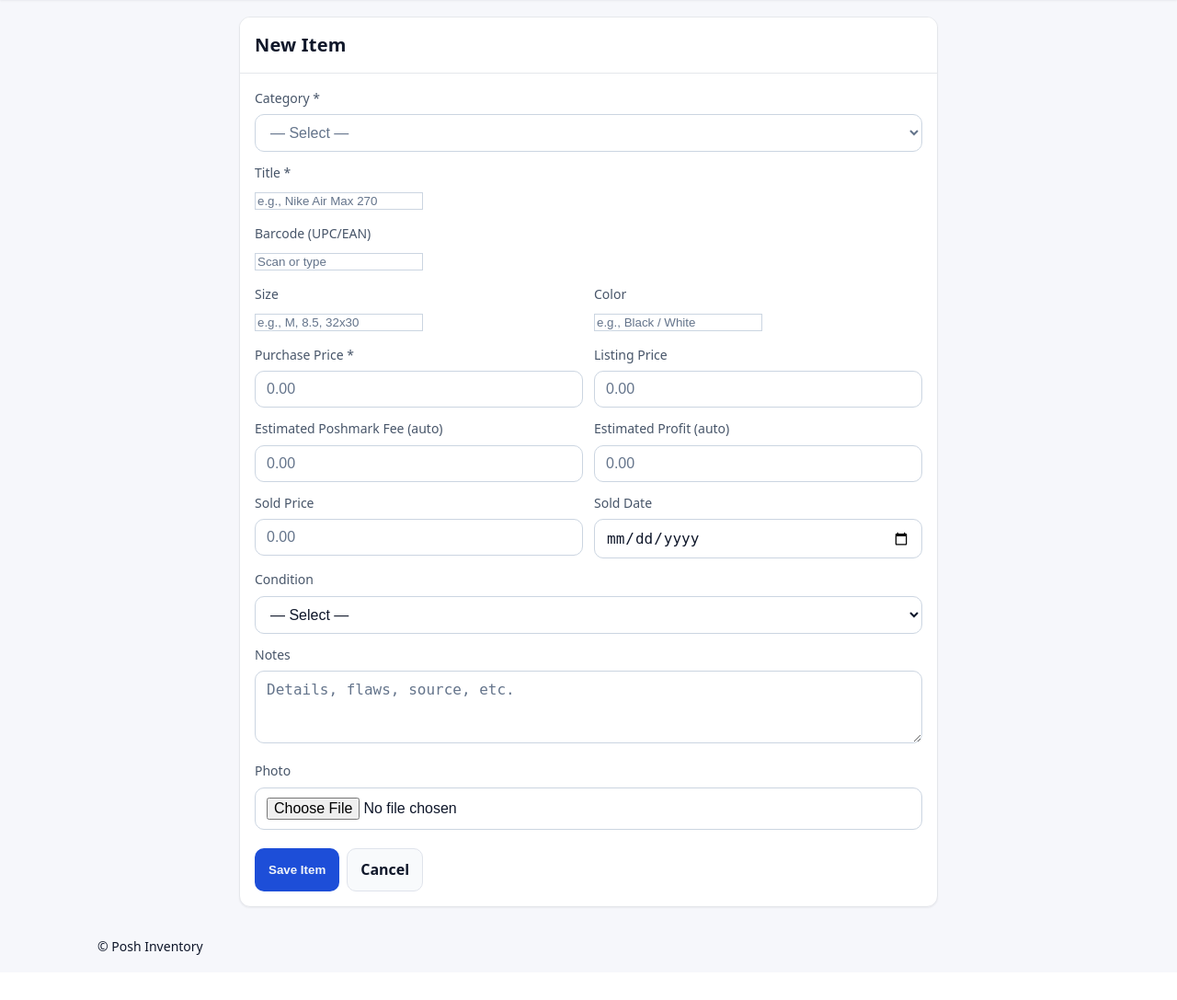
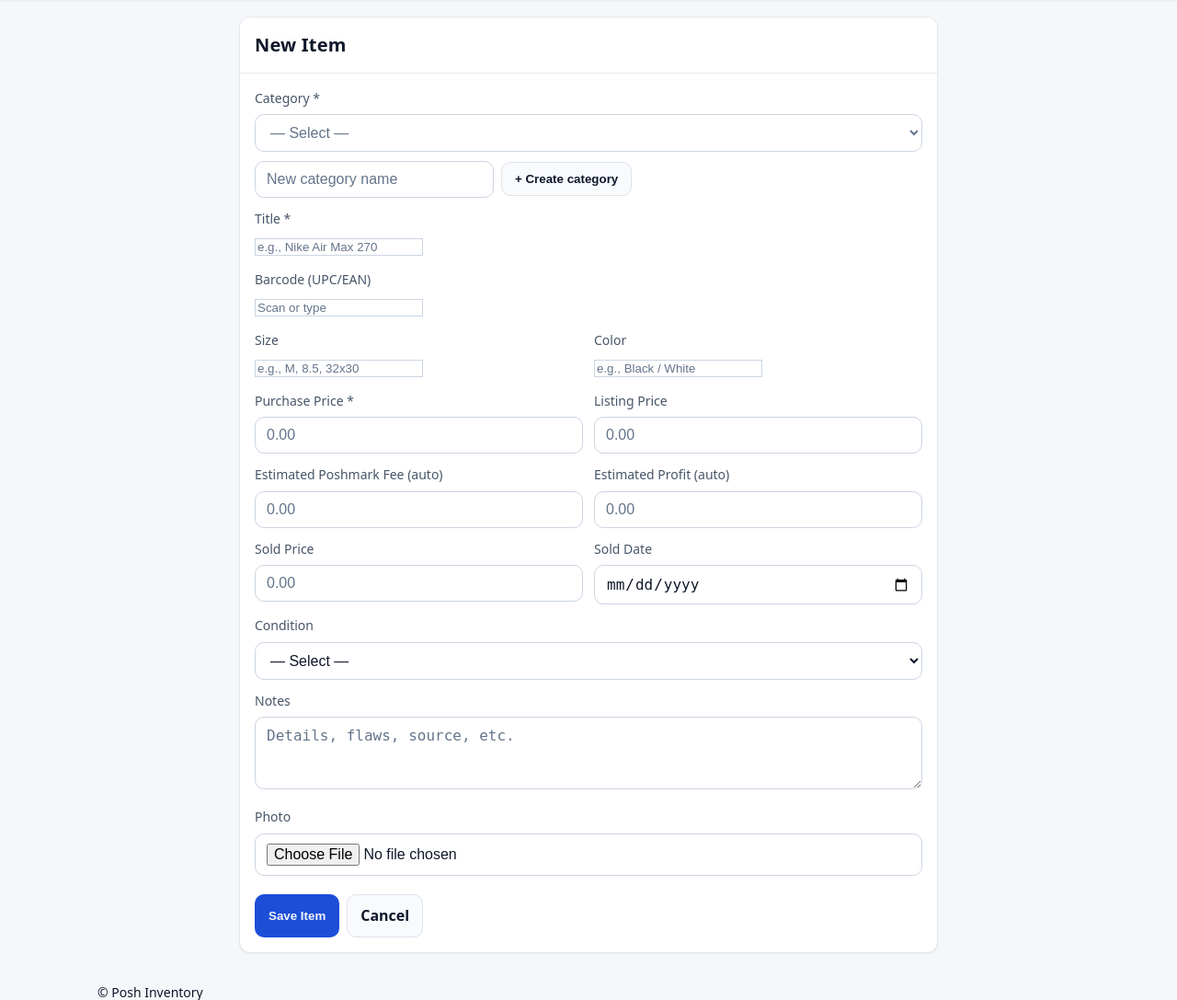
Before and after one commit to noahc763/posh-inventory, a Flask app: page /items/new in a window 1280 px wide. Shown: the part 77-1164 px from the top of the page at 92% size. Before the commit the page ends 1115 px from the top, so only its background shows below. Run offline with Flask 3, Linux system fonts and the light colour scheme; the visitor is signed in with stand-in values (Sample User, id 1); data that the repository does not hold is empty.

Commit message:
create category

```diff
--- a/templates/item_form.html
+++ b/templates/item_form.html
@@ -8,15 +8,23 @@
   <div class="card-body">
     <form action="{{ url_for('items_new') }}" method="post" enctype="multipart/form-data" class="grid-form" style="display:grid; gap:12px;">
 
-      <!-- SINGLE category section (required in-form) -->
+      <!-- ONE category area: choose existing OR create inline -->
       <label class="field">
         <span>Category *</span>
-        <select name="category_id" required>
-          <option value="" {% if not category %}selected{% endif %}>— Select —</option>
-          {% for c in categories %}
-            <option value="{{ c.id }}" {% if category and category.id == c.id %}selected{% endif %}>{{ c.name }}</option>
-          {% endfor %}
-        </select>
+        <div style="display:grid; gap:10px;">
+          <select id="category_id" name="category_id" required>
+            <option value="" {% if not category %}selected{% endif %}>— Select —</option>
+            {% for c in categories %}
+              <option value="{{ c.id }}" {% if category and category.id == c.id %}selected{% endif %}>{{ c.name }}</option>
+            {% endfor %}
+          </select>
+
+          <div style="display:flex; gap:8px; align-items:center; flex-wrap:wrap;">
+            <input id="newCatName" type="text" class="input" placeholder="New category name" style="max-width:260px;">
+            <button id="createCatBtn" class="btn outline" type="button">+ Create category</button>
+            <span class="muted small" id="createCatStatus" aria-live="polite"></span>
+          </div>
+        </div>
       </label>
 
       <label class="field">
@@ -108,31 +116,72 @@
 </section>
 
 <script>
+  // --- Inline category creation ---
+  const createBtn = document.getElementById('createCatBtn');
+  const nameInput = document.getElementById('newCatName');
+  const selectEl  = document.getElementById('category_id');
+  const statusEl  = document.getElementById('createCatStatus');
+
+  async function createCategory() {
+    const name = (nameInput.value || '').trim();
+    if (!name) { alert('Enter a category name'); nameInput.focus(); return; }
+
+    createBtn.disabled = true;
+    statusEl.textContent = 'Creating…';
+
+    try {
+      const resp = await fetch('{{ url_for("categories.api_create_category") }}', {
+        method: 'POST',
+        headers: { 'Content-Type': 'application/json' },
+        body: JSON.stringify({ name })
+      });
+      const data = await resp.json();
+      if (!resp.ok || !data.ok) {
+        throw new Error(data.error || ('HTTP ' + resp.status));
+      }
+
+      // add to select if not present
+      const id = String(data.id);
+      let present = false;
+      for (const opt of selectEl.options) { if (opt.value === id) { present = true; break; } }
+      if (!present) {
+        const opt = document.createElement('option');
+        opt.value = id;
+        opt.textContent = data.name;
+        selectEl.appendChild(opt);
+      }
+      selectEl.value = id;
+      nameInput.value = '';
+      statusEl.textContent = data.created ? 'Category created.' : 'Category already existed.';
+    } catch (e) {
+      alert('Could not create category: ' + e.message);
+      statusEl.textContent = 'Failed.';
+    } finally {
+      createBtn.disabled = false;
+      setTimeout(() => statusEl.textContent = '', 2000);
+    }
+  }
+
+  createBtn?.addEventListener('click', createCategory);
+  nameInput?.addEventListener('keydown', (e) => {
+    if (e.key === 'Enter') { e.preventDefault(); createCategory(); }
+  });
+
+  // --- Fee/profit preview ---
   const purchaseEl = document.getElementById('purchase_price');
   const listEl = document.getElementById('listing_price');
   const feeEl = document.getElementById('fee');
   const profitEl = document.getElementById('profit');
 
-  function asNum(el) {
-    const v = parseFloat((el?.value || '').replace(/[^\d.]/g, ''));
-    return isNaN(v) ? 0 : v;
-  }
-
-  function poshmarkFee(listing) {
-    if (listing <= 0) return 0;
-    // Poshmark fee: $2.95 for items < $15, else 20%
-    return listing < 15 ? 2.95 : listing * 0.20;
-  }
-
-  function recalc() {
+  function asNum(el){ const v = parseFloat((el?.value || '').replace(/[^\d.]/g,'')); return isNaN(v)?0:v; }
+  function poshmarkFee(listing){ if(listing<=0) return 0; return listing < 15 ? 2.95 : listing * 0.20; }
+  function recalc(){
     const purchase = asNum(purchaseEl);
     const listing = asNum(listEl);
     const fee = poshmarkFee(listing);
     feeEl.value = fee ? fee.toFixed(2) : '';
-    const profit = listing - fee - purchase;
-    profitEl.value = (listing ? profit.toFixed(2) : '');
+    profitEl.value = listing ? (listing - fee - purchase).toFixed(2) : '';
   }
-
   purchaseEl?.addEventListener('input', recalc);
   listEl?.addEventListener('input', recalc);
   window.addEventListener('DOMContentLoaded', recalc);
```
